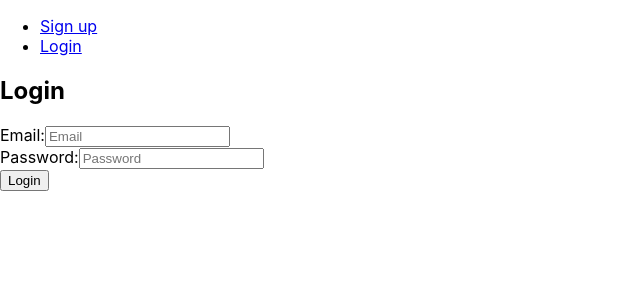
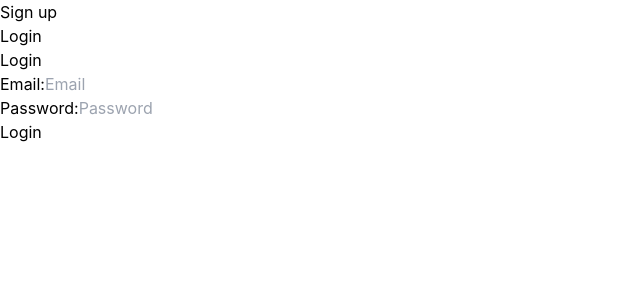
Before and after one commit to oyunerdene-m/personal-finance, a React (Create React App) app in the folder front/: page /login in a window 1280 px wide. Shown: the top 300 px of the page, without its empty margins (0-640 px from the left). Built offline with nearby package versions, Linux system fonts and the light colour scheme; no server answers.

Commit message:
installed tailwind

```diff
--- /dev/null
+++ b/front/postcss.config.js
@@ -0,0 +1,6 @@
+module.exports = {
+  plugins: {
+    tailwindcss: {},
+    autoprefixer: {},
+  },
+}
--- a/front/src/index.css
+++ b/front/src/index.css
@@ -1,3 +1,7 @@
+@tailwind base;
+@tailwind components;
+@tailwind utilities;
+
 body {
   margin: 0;
   font-family: -apple-system, BlinkMacSystemFont, 'Segoe UI', 'Roboto', 'Oxygen',
--- /dev/null
+++ b/front/tailwind.config.js
@@ -0,0 +1,8 @@
+/** @type {import('tailwindcss').Config} */
+module.exports = {
+	content: ['./src/**/*.{js,jsx,ts,tsx}'],
+	theme: {
+		extend: {},
+	},
+	plugins: [],
+};
```
